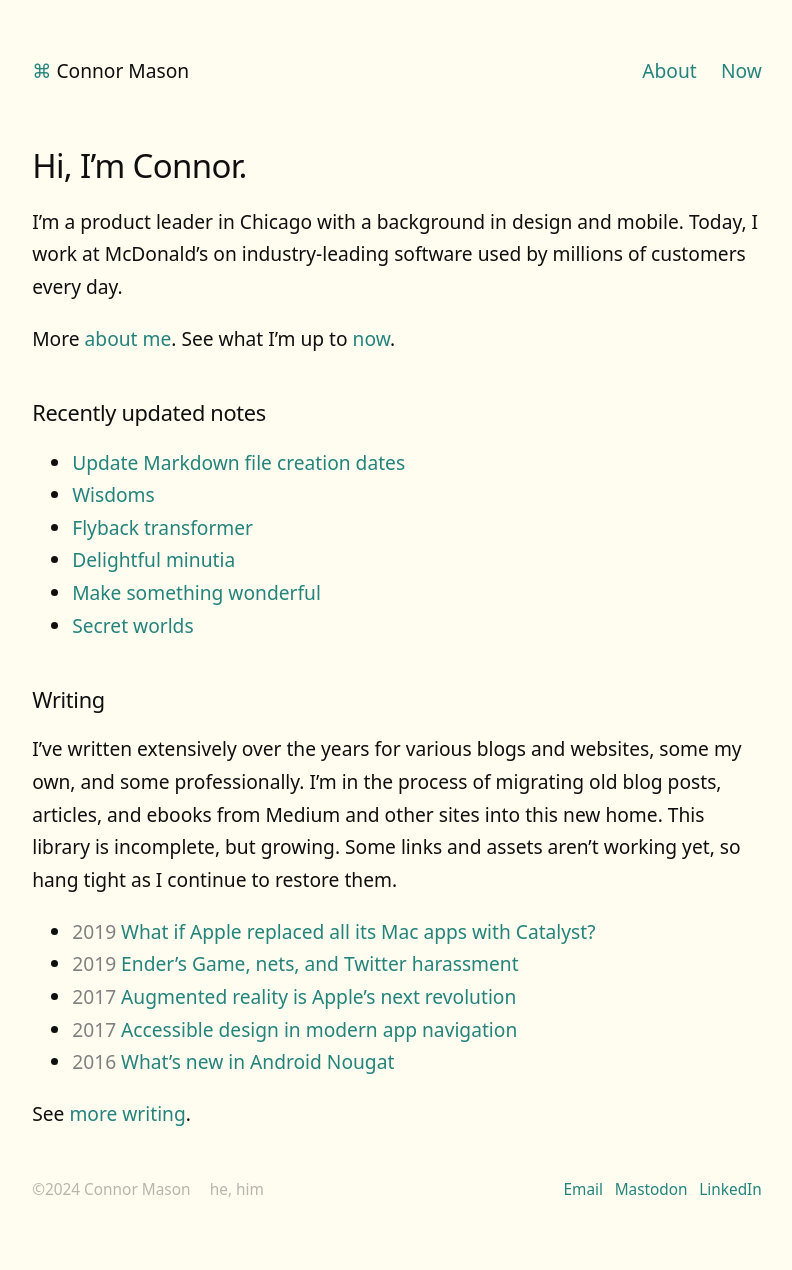
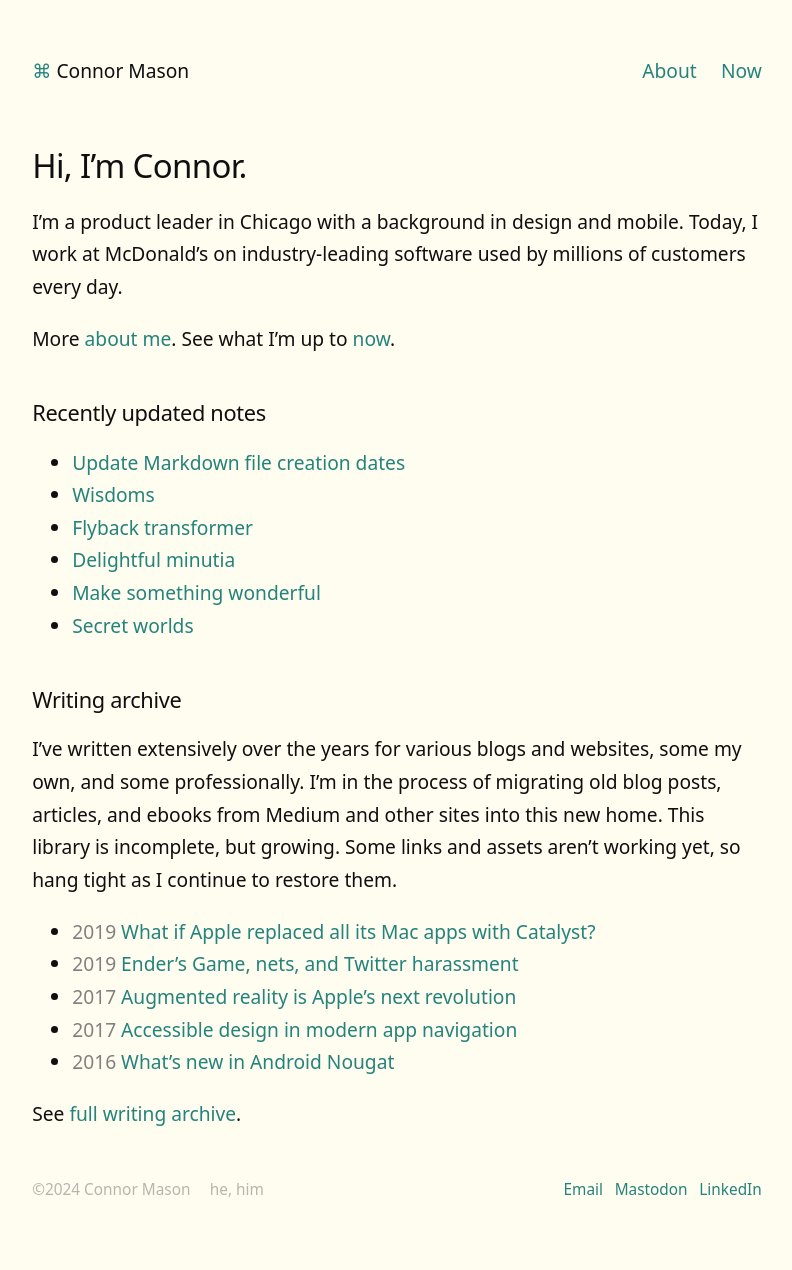
Before and after one commit to conmas/site, a Jekyll site: the page built from _pages/index.md, in a window 1280 px wide. Shown: the whole page, without its empty margins (243-1035 px from the left). Built offline with Jekyll 4.4.1, drawn with Linux system fonts in a browser that asks for light colours.

Commit message:
Writing archive

```diff
--- a/_pages/index.md
+++ b/_pages/index.md
@@ -21,7 +21,7 @@ More [about me](/about). See what I’m up to [now](/now).
   {% endfor %}
 </ul>
 
-## Writing
+## Writing archive
 
 I’ve written extensively over the years for various blogs and websites, some my own, and some professionally. I’m in the process of migrating old blog posts, articles, and ebooks from Medium and other sites into this new home. This library is incomplete, but growing. Some links and assets aren’t working yet, so hang tight as I continue to restore them.
 
@@ -34,4 +34,4 @@ I’ve written extensively over the years for various blogs and websites, some m
   {% endfor %}
 </ul>
 
-See [more writing](/writing).
+See [full writing archive](/writing).
```
Also changed, not shown: _pages/writing.md (+1 -1 lines).
